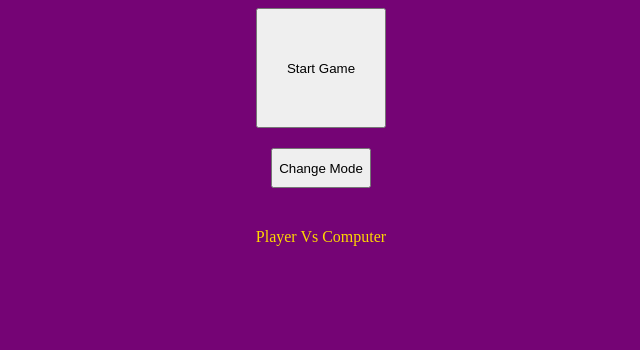
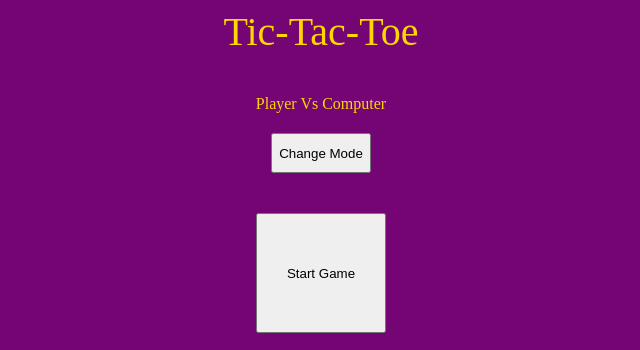
Before and after one commit to ShadowVectorZ/tic-tac-toe, a plain HTML site: page index.html in a window 1280 px wide. Shown: the whole page, without its empty margins (319-959 px from the left). Drawn offline with Linux system fonts and the light colour scheme.

Commit message:
rearranged order of html elements

```diff
--- a/index.html
+++ b/index.html
@@ -8,9 +8,10 @@
 </head>
 <body>
     <div id="background">
+    <div id="title">Tic-Tac-Toe</div>
+    <div id="mode-div"></div>
+    <button id="change-mode">Change Mode</button>
     <button id='start-button'>Start Game</button>
-    <button id="change-mode">Change Mode</button>
-    <div id="mode-div"></div>
     <div  id="container"></div>
     <div id="results"></div>
     </div>
```
